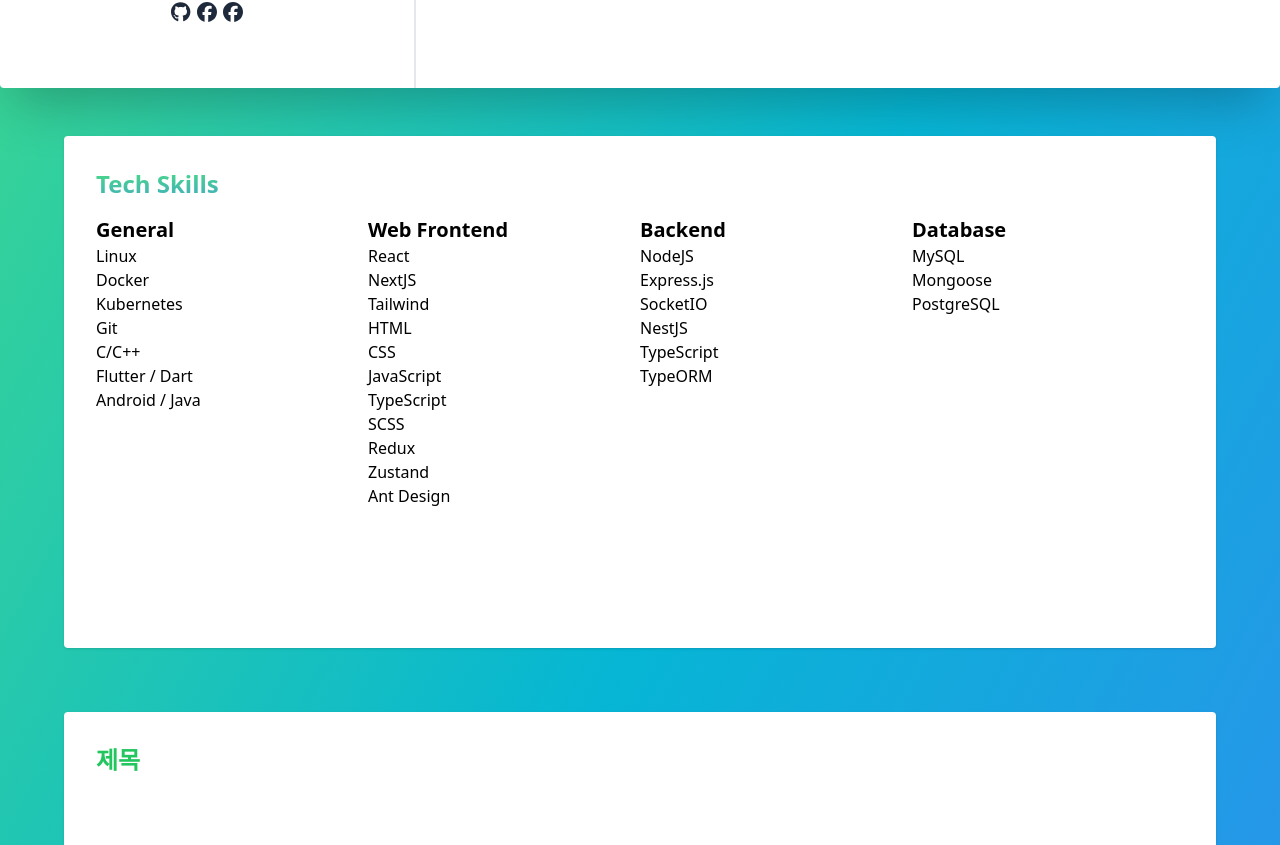
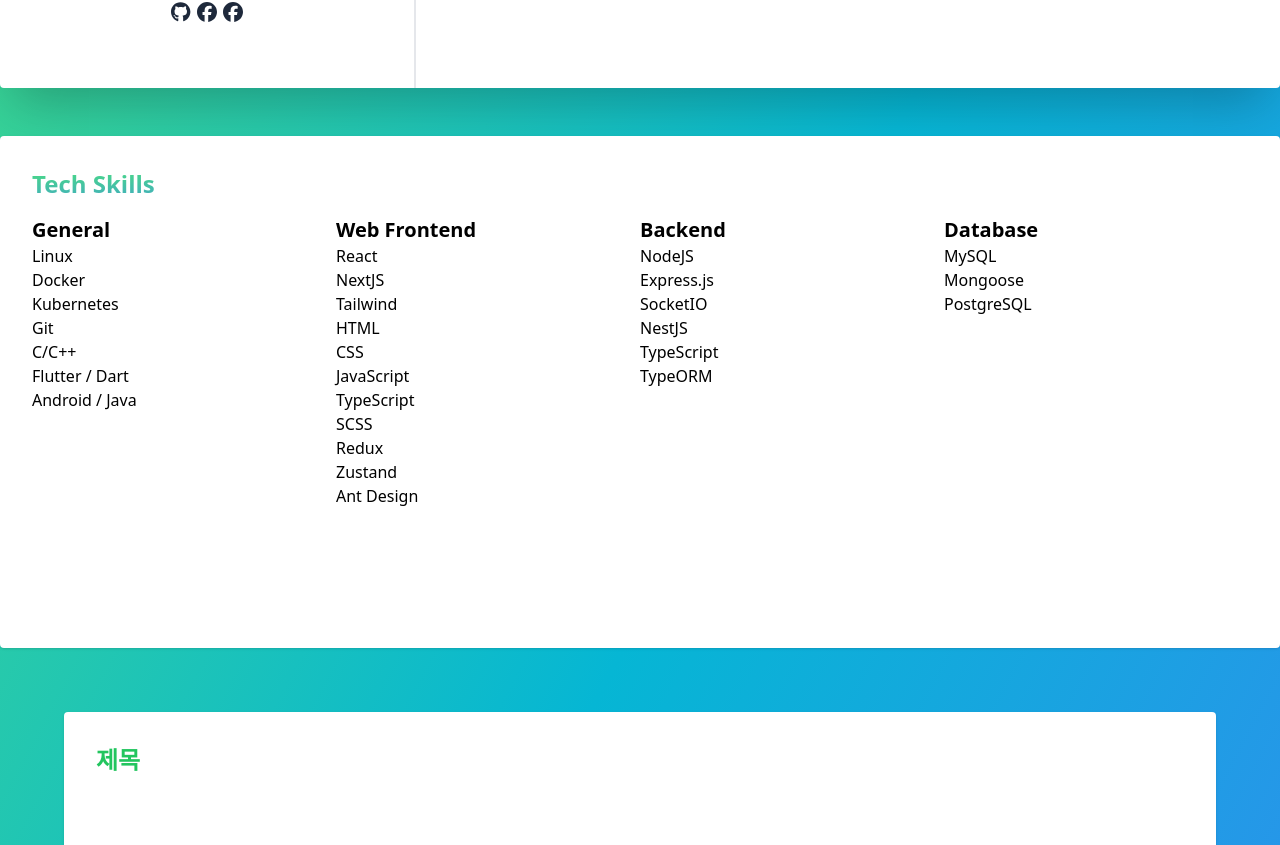
Before and after one commit to wjdtmddnr24/Curriculum-Vitae, a Next.js app: page / in a window 1280 px wide. Shown: the part 600-1445 px from the top of the page. Built offline with nearby package versions, Linux system fonts and the light colour scheme.

Commit message:
update: change techskills card width

```diff
--- a/src/features/TechSkills.tsx
+++ b/src/features/TechSkills.tsx
@@ -1,6 +1,6 @@
 export function TechSkills() {
   return (
-    <div className="bg-white rounded shadow w-[72rem] min-h-[32rem] mx-auto my-8 relative -top-24 -mb-[4rem] p-8">
+    <div className="bg-white rounded shadow w-[80rem] min-h-[32rem] mx-auto my-8 relative -top-24 -mb-[4rem] p-8">
       <div className="text-2xl text-transparent  bg-clip-text bg-gradient-to-br from-green-400 to-blue-500 font-bold mb-4">
         Tech Skills
       </div>
```
